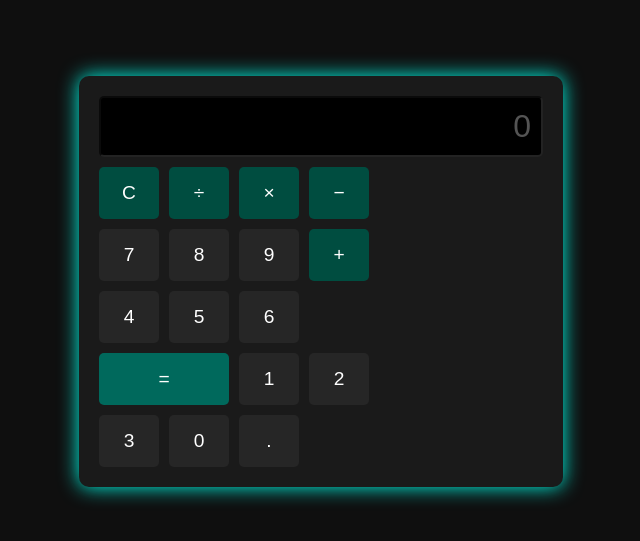
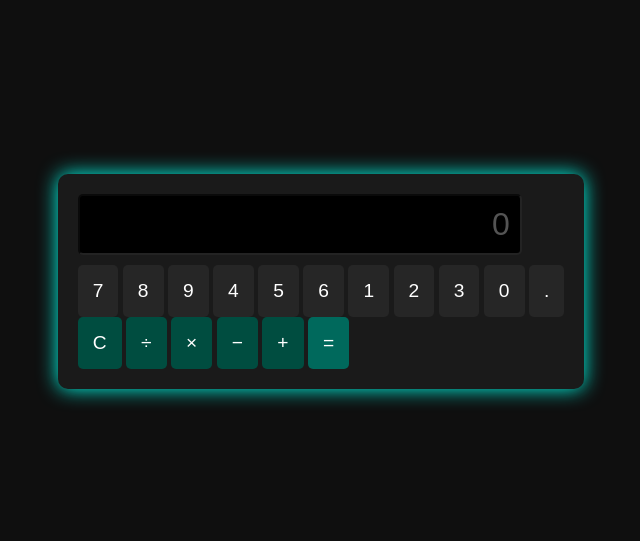
Before and after one commit to cherrycc93/modern-calculator-web-app, a plain HTML site: page index.html in a window 1280 px wide. Shown: the part 119-660 px from the top of the page, without its empty margins (319-959 px from the left). Drawn offline with Linux system fonts and the light colour scheme.

Commit message:
Reorganize layout: separate numbers and operators

```diff
--- a/index.html
+++ b/index.html
@@ -9,25 +9,29 @@
 <body>
   <div class="calculator">
     <input type="text" id="display" class="display" disabled>
-    <div class="buttons">
-      <button class="btn operator" data-value="C">C</button>
-      <button class="btn operator" data-value="/">÷</button>
-      <button class="btn operator" data-value="*">×</button>
-      <button class="btn operator" data-value="-">−</button>
+    <div class="buttons-container">
+      <div class="numbers">
         <button class="btn" data-value="7">7</button>
         <button class="btn" data-value="8">8</button>
         <button class="btn" data-value="9">9</button>
-      <button class="btn operator" data-value="+">+</button>
         <button class="btn" data-value="4">4</button>
         <button class="btn" data-value="5">5</button>
         <button class="btn" data-value="6">6</button>
-      <button class="btn equal" data-value="=">=</button>
         <button class="btn" data-value="1">1</button>
         <button class="btn" data-value="2">2</button>
         <button class="btn" data-value="3">3</button>
         <button class="btn" data-value="0">0</button>
         <button class="btn" data-value=".">.</button>
       </div>
+      <div class="operators">
+        <button class="btn operator" data-value="C">C</button>
+        <button class="btn operator" data-value="/">÷</button>
+        <button class="btn operator" data-value="*">×</button>
+        <button class="btn operator" data-value="-">−</button>
+        <button class="btn operator" data-value="+">+</button>
+        <button class="btn equal" data-value="=">=</button>
+      </div>
+    </div>
   </div>
   <script src="script.js"></script>
 </body>
```
Lines whose indentation alone changed are shown as unchanged.
